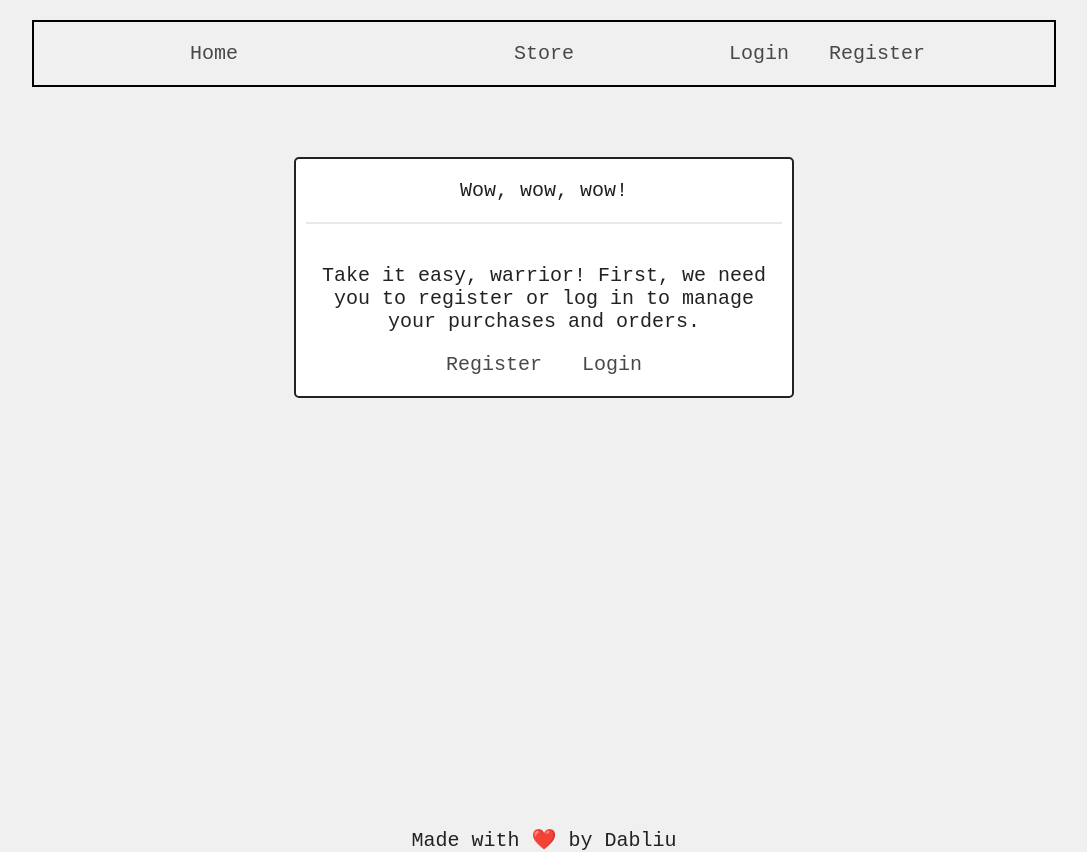
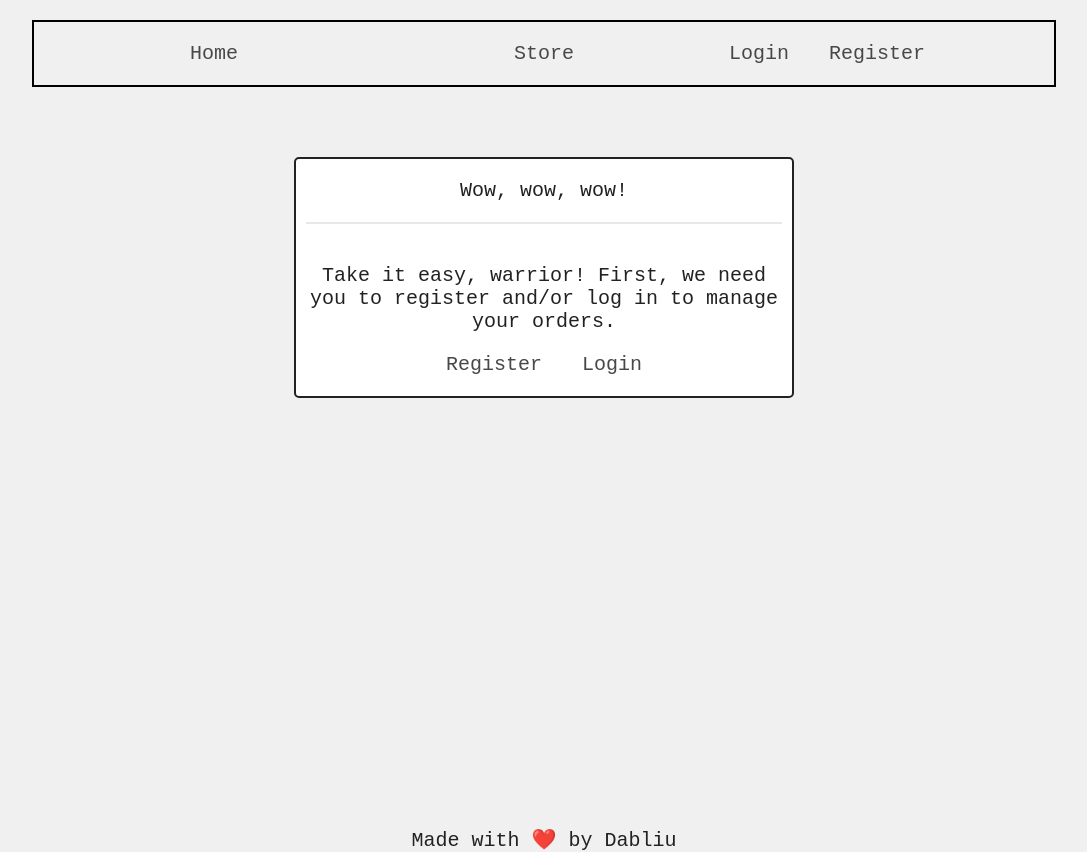
Before and after one commit to WilsonMachado/bit02spa, a React (Vite) app: page /bit02spa/shop in a window 1280 px wide. Shown: the whole page, without its empty margins (96-1183 px from the left). Built offline with nearby package versions, Linux system fonts and the light colour scheme.

Commit message:
se arregla el texto del modal que bloquea el acceso a la tienda. Ahora es más claro para el usuario

```diff
--- a/src/components/Pages/ShopPage.jsx
+++ b/src/components/Pages/ShopPage.jsx
@@ -135,7 +135,7 @@ export const ShopPage = ({cart, setCart, numberOfItems, setNumberOfItems}) => {
     //? //////////////////////////////////////////////////////////////////////////////////
 
   if (!userLogged){
-    return (<Modal title={"Wow, wow, wow!"} text={"Take it easy, warrior! First, we need you to register or log in to manage your purchases and orders."}>
+    return (<Modal title={"Wow, wow, wow!"} text={"Take it easy, warrior! First, we need you to register and/or log in to manage your orders."}>
               <Link to={"/bit02spa/register"}>Register</Link>
               <Link to={"/bit02spa/login"}>Login</Link>
             </Modal>);
```
